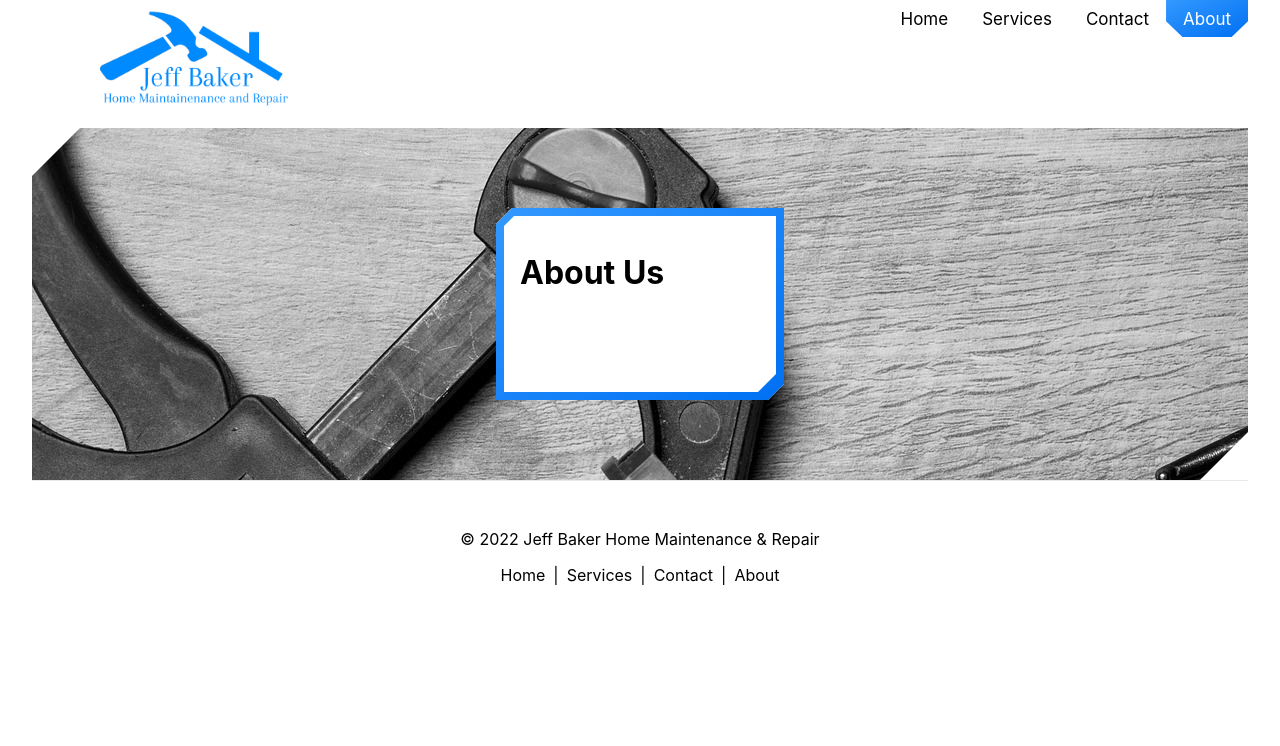
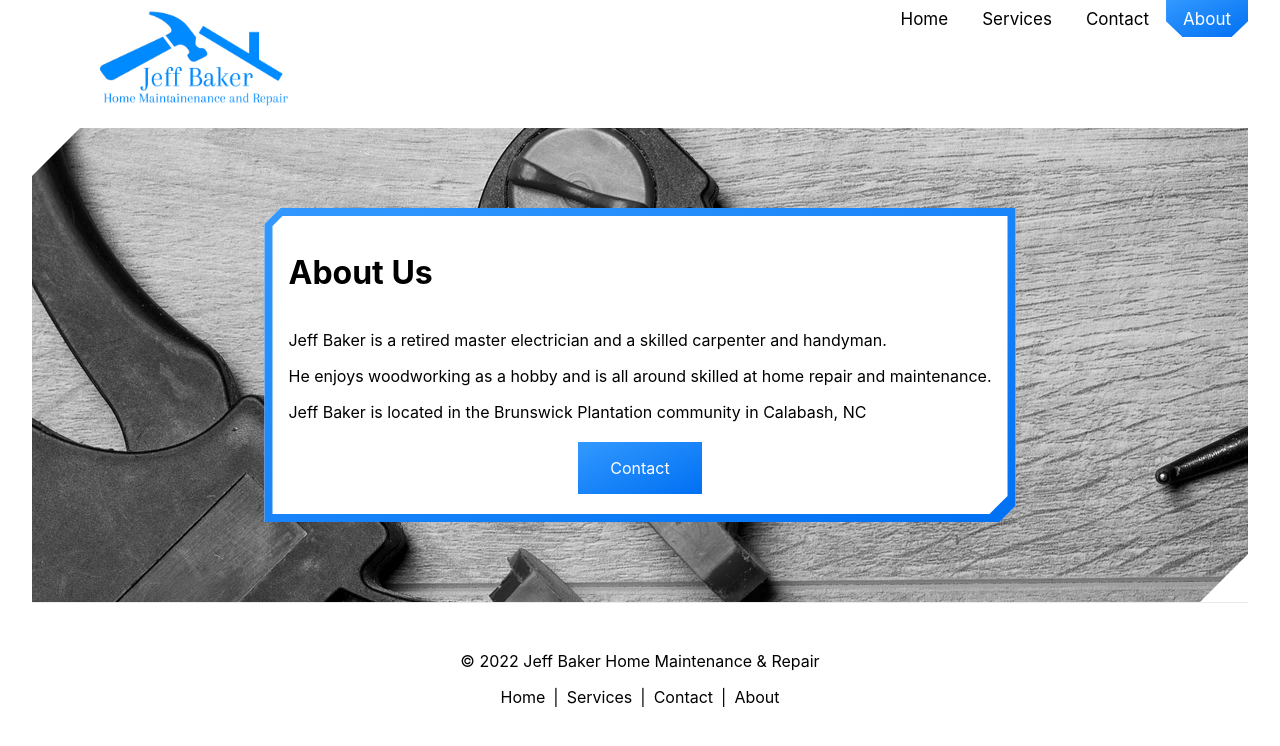
Before and after one commit to baker339/jeffhomerepair, a Next.js app: page /about in a window 1280 px wide. Shown: the top 746 px of the page. Built offline with nearby package versions, Linux system fonts and the light colour scheme.

Commit message:
updated about page

```diff
--- a/pages/about.tsx
+++ b/pages/about.tsx
@@ -3,6 +3,7 @@ import styles from "../styles/Home.module.css";
 import { Footer } from "../components/footer";
 import { Header } from "../components/header";
 import { NavBar } from "../components/nav";
+import Link from "next/link";
 
 const Home: NextPage = () => {
   return (
@@ -12,8 +13,36 @@ const Home: NextPage = () => {
       <NavBar currentTab="About" />
 
       <main className={styles.main}>
-        <div className={styles.maininside + " " + styles.cardnohover}>
+        <div
+          className={styles.maininside + " " + styles.cardnohover}
+          style={{ maxWidth: "100rem" }}
+        >
           <h1>About Us</h1>
+          <div>
+            <p>
+              Jeff Baker is a retired master electrician and a skilled carpenter
+              and handyman.
+            </p>
+            <p>
+              He enjoys woodworking as a hobby and is all around skilled at home
+              repair and maintenance.
+            </p>
+            <p>
+              Jeff Baker is located in the Brunswick Plantation community in
+              Calabash, NC
+            </p>
+          </div>
+          <div
+            style={{
+              display: "flex",
+              justifyContent: "center",
+              alignItems: "center",
+            }}
+          >
+            <Link href="/contact">
+              <div className={styles.contactbutton}>Contact</div>
+            </Link>
+          </div>
         </div>
       </main>
 
--- a/styles/Home.module.css
+++ b/styles/Home.module.css
@@ -333,7 +333,8 @@
 
 .contactform input[type="button"],
 .contactform input[type="submit"],
-.contactform input[type="reset"] {
+.contactform input[type="reset"],
+.contactbutton {
   background: linear-gradient(to bottom right, #3399ff, #0070f3);
   border: none;
   color: white;
```
